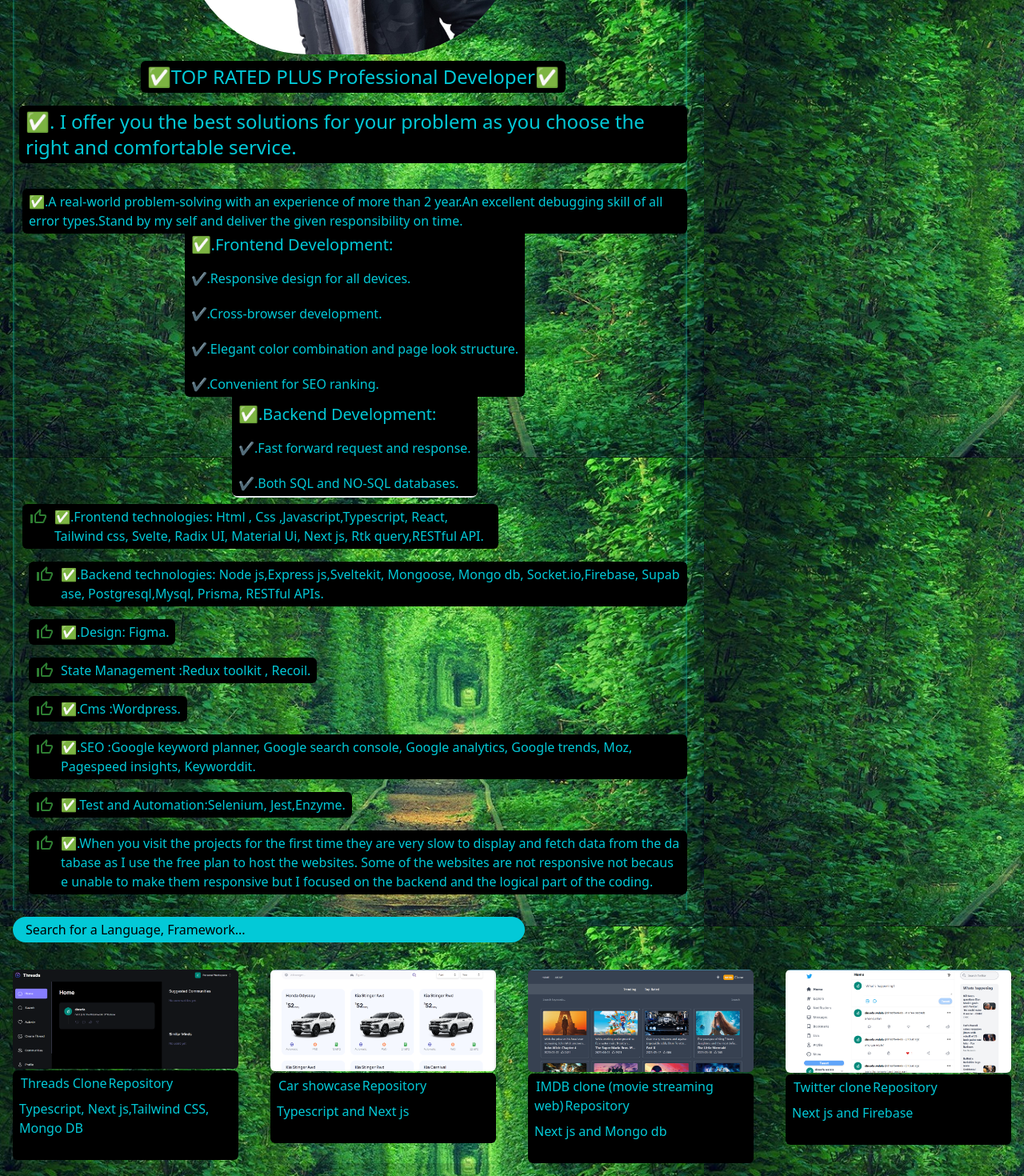
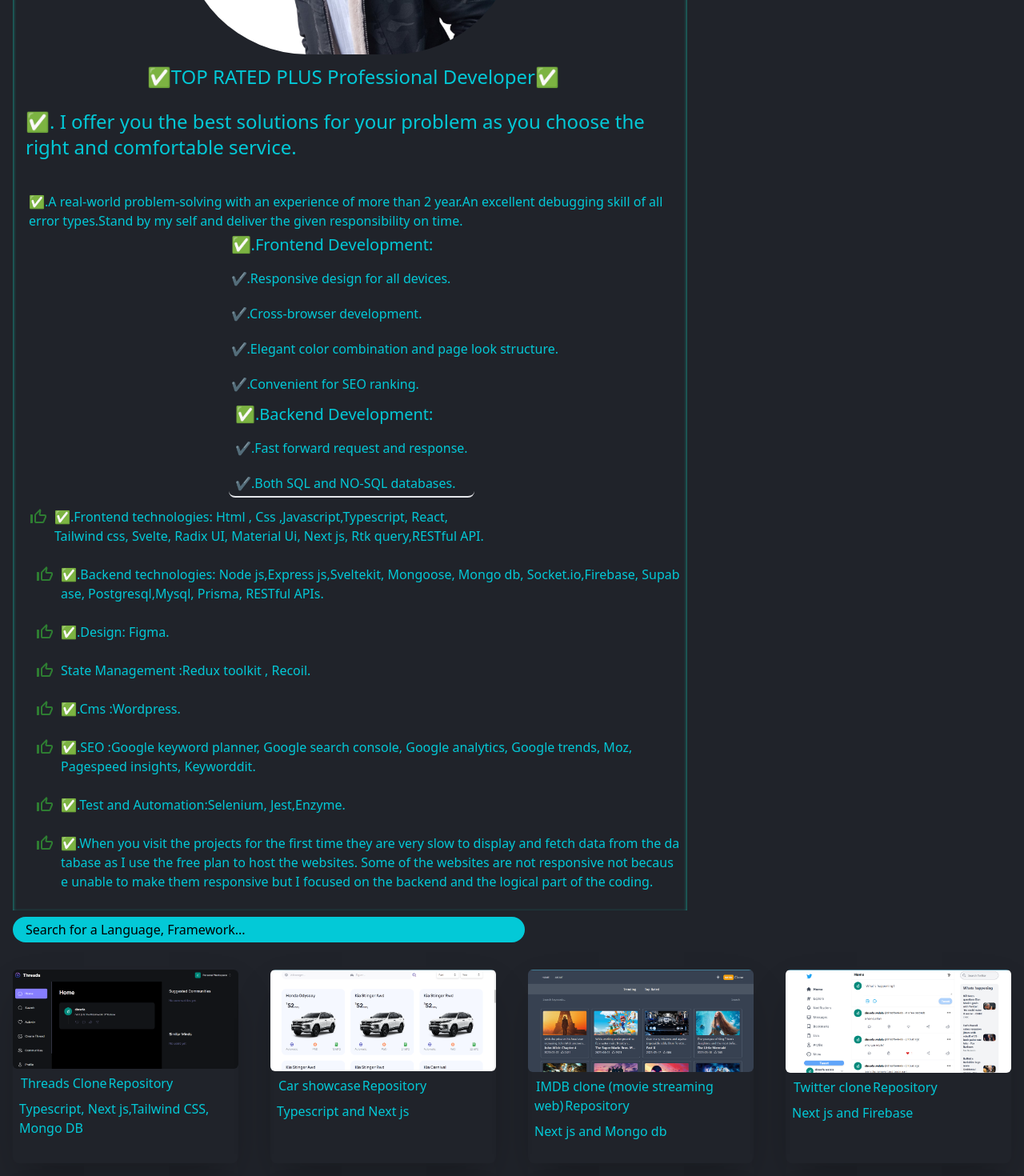
Before and after one commit to huuzey/huze-portfolio, a React (Create React App) app: page / in a window 1280 px wide. Shown: the part 600-2070 px from the top of the page at 80% size. Built offline with nearby package versions, Linux system fonts and the light colour scheme.

Commit message:
remove black

```diff
--- a/public/index.html
+++ b/public/index.html
@@ -2,11 +2,11 @@
 <html lang="en">
   <head>
     <meta charset="utf-8" />
-    <link rel="icon" href="%PUBLIC_URL%/favicon.ico" />
+    <link rel="icon" href="%PUBLIC_URL%/mee.jpg" />
     <meta name="viewport" content="width=device-width, initial-scale=1" />
     <meta name="theme-color" content="#000000" />
-    <meta name="description" content="Portfolio website" />
-    <link rel="apple-touch-icon" href="%PUBLIC_URL%/logo192.png" />
+    <meta name="description" content="Huzeyfa Welela'ss Portfolio website" />
+    <link rel="apple-touch-icon" href="%PUBLIC_URL%/mee.jpg.png" />
     <!--
       manifest.json provides metadata used when your web app is installed on a
       user's mobile device or desktop. See https://developers.google.com/web/fundamentals/web-app-manifest/
@@ -21,7 +21,7 @@
       work correctly both with client-side routing and a non-root public URL.
       Learn how to configure a non-root public URL by running `npm run build`.
     -->
-    <title>My Portfolio website</title>
+    <title>Huzeyfa Welela'ss Portfolio website</title>
   </head>
   <body>
     <noscript>You need to enable JavaScript to run this app.</noscript>
--- a/src/components/Container.jsx
+++ b/src/components/Container.jsx
@@ -47,87 +47,83 @@ const Container = () => {
             className="w-[50%] h-[50%] mt-2  rounded-full"
           />
 
-          <h
-            className={`text-2xl mb-2 mt-2 ml-2 bg-black rounded-md px-2 py-1`}
-          >
+          <h className={`text-2xl mb-2 mt-2 ml-2  rounded-md px-2 py-1`}>
             ✅TOP RATED PLUS Professional Developer✅
           </h>
-          <h
-            className={`text-2xl mb-2 mt-2 ml-2 bgb  bg-black rounded-md px-2 py-1`}
-          >
+          <h className={`text-2xl mb-2 mt-2 ml-2 bgb   rounded-md px-2 py-1`}>
             ✅. I offer you the best solutions for your problem as you choose
             the right and comfortable service.
           </h>
-          <p className="flex self-start ml-3 bg-black px-2 py-1 rounded-md mt-6">
+          <p className="flex self-start ml-3  px-2 py-1 rounded-md mt-6">
             ✅.A real-world problem-solving with an experience of more than 2
             year.An excellent debugging skill of all error types.Stand by my
             self and deliver the given responsibility on time.
           </p>
-          <div className={`bg-black  ml-3 rounded-b-lg  `}>
+          <div className={`sm:ml-0  md:ml-28 rounded-b-lg  `}>
             <h className={`text-xl mb-2 mt-2   rounded-md px-2 py-1`}>
               ✅.Frontend Development:
             </h>
 
-            <p className=" bg-black px-2 py-1 rounded-md mt-3">
+            <p className="  px-2 py-1 rounded-md mt-3">
               ✔️.Responsive design for all devices.
             </p>
-            <p className=" bg-black px-2 py-1 rounded-md mt-3">
+            <p className="  px-2 py-1 rounded-md mt-3">
               ✔️.Cross-browser development.
             </p>
-            <p className=" bg-black px-2 py-1 rounded-md mt-3">
+            <p className="  px-2 py-1 rounded-md mt-3">
               ✔️.Elegant color combination and page look structure.
             </p>
-            <p className=" bg-black px-2 py-1 rounded-md mt-3">
+            <p className="  px-2 py-1 rounded-md mt-3">
               ✔️.Convenient for SEO ranking.
             </p>
           </div>
-          <div className={`bg-black border-b-2 ml-3 pt-2 rounded-b-lg  `}>
+          <div className={` border-b-2 ml-1 pt-2 rounded-b-lg  `}>
             <h className={`text-xl mb-2 mt-2   rounded-md px-2 py-1`}>
               ✅.Backend Development:
             </h>
 
-            <p className=" bg-black px-2 py-1 rounded-md mt-3">
+            <p className="  px-2 py-1 rounded-md mt-3">
               ✔️.Fast forward request and response.
             </p>
-            <p className=" bg-black px-2 py-1 rounded-md mt-3">
+            <p className="  px-2 py-1 rounded-md mt-3">
               ✔️.Both SQL and NO-SQL databases.
             </p>
           </div>
 
-          <p className="flex self-start ml-3 gap-2 max-w-prose bg-black px-2 py-1 rounded-md mt-2 mb-2">
+          <p className="flex self-start ml-3 gap-2 max-w-prose  px-2 py-1 rounded-md mt-2 mb-2">
             <ThumbUpOffAltIcon color="success" />
             ✅.Frontend technologies: Html , Css ,Javascript,Typescript, React,
             Tailwind css, Svelte, Radix UI, Material Ui, Next js, Rtk
             query,RESTful API.
           </p>
-          <p className="flex self-start ml-5 gap-2 sm:break-all bg-black px-2 py-1 rounded-md mt-2 mb-2 ">
+          <p className="flex self-start ml-5 gap-2 sm:break-all  px-2 py-1 rounded-md mt-2 mb-2 ">
             <ThumbUpOffAltIcon color="success" />
             ✅.Backend technologies: Node js,Express js,Sveltekit, Mongoose,
             Mongo db, Socket.io,Firebase, Supabase, Postgresql,Mysql, Prisma,
             RESTful APIs.
           </p>
-          <p className="flex self-start ml-5 gap-2 bg-black px-2 py-1 rounded-md mt-2 mb-2">
+          <p className="flex self-start ml-5 gap-2  px-2 py-1 rounded-md mt-2 mb-2">
             <ThumbUpOffAltIcon color="success" />
             ✅.Design: Figma.
           </p>
-          <p className="flex self-start ml-5 gap-2 bg-black px-2 py-1 rounded-md mt-2 mb-2">
+          <p className="flex self-start ml-5 gap-2  px-2 py-1 rounded-md mt-2 mb-2">
             <ThumbUpOffAltIcon color="success" />
             State Management :Redux toolkit , Recoil.
           </p>
-          <p className="flex self-start ml-5 gap-2 bg-black px-2 py-1 rounded-md mt-2 mb-2">
+          <p className="flex self-start ml-5 gap-2  px-2 py-1 rounded-md mt-2 mb-2">
             <ThumbUpOffAltIcon color="success" />
             ✅.Cms :Wordpress.
           </p>
-          <p className="flex self-start ml-5 gap-2 bg-black px-2 py-1 rounded-md mt-2 mb-2">
+          <p className="flex self-start ml-5 gap-2  px-2 py-1 rounded-md mt-2 mb-2">
             <ThumbUpOffAltIcon color="success" />
             ✅.SEO :Google keyword planner, Google search console, Google
             analytics, Google trends, Moz, Pagespeed insights, Keyworddit.
           </p>
-          <p className="flex self-start ml-5 gap-2 bg-black px-2 py-1 rounded-md mt-2 mb-2">
+          <p className="flex self-start ml-5 gap-2  px-2 py-1 rounded-md mt-2 mb-2">
             <ThumbUpOffAltIcon color="success" />
             ✅.Test and Automation:Selenium, Jest,Enzyme.
           </p>
-          <p className="flex self-start ml-5 gap-2 sm:break-all mb-5 bg-black px-2 py-1 rounded-md mt-2 ">
+          <p className="flex self-start ml-5 gap-2 sm:break-all mb-5  px-2 py-1 rounded-md mt-2 ">
             <ThumbUpOffAltIcon color="success" />
             ✅.When you visit the projects for the first time they are very slow
             to display and fetch data from the database as I use the free plan
@@ -142,11 +138,11 @@ const Container = () => {
           data-aos="fade-left"
         >
           <Button className="" onClick={() => dispatch(setMode())}>
-            {/* {mode === "dark" ? (
+            {mode === "dark" ? (
               <WbSunnyOutlinedIcon sx={{ color: currentColor }} />
             ) : (
               <WbSunnyIcon sx={{ color: currentColor }} />
-            )} */}
+            )}
           </Button>
           <Button onClick={() => dispatch(setTheme())}>
             <SettingsIcon sx={{ color: currentColor }} />
--- a/src/components/ProjectList.jsx
+++ b/src/components/ProjectList.jsx
@@ -19,7 +19,7 @@ const ProjectList = ({ project }) => {
         className="rounded-md hover:scale-110 my-0.5"
       />
 
-      <div className="bg-black rounded-md px-2 py-1" data-aos="fade-right">
+      <div className=" rounded-md px-2 py-1" data-aos="fade-right">
         <Tooltip title="Go to the website" arrow placement="top">
           <Link
             sx={{ marginLeft: "2px", marginBottom: "2px" }}
--- a/src/index.css
+++ b/src/index.css
@@ -21,9 +21,9 @@ body,
 #root {
   min-height: 100vh;
 }
-.realto {
+/* .realto {
   background-image: url(/public/asset/AD.jpg);
-}
+} */
 body {
   padding: 0;
   margin: 0;
```
Also changed, not shown: public/mee.jpg (added).
